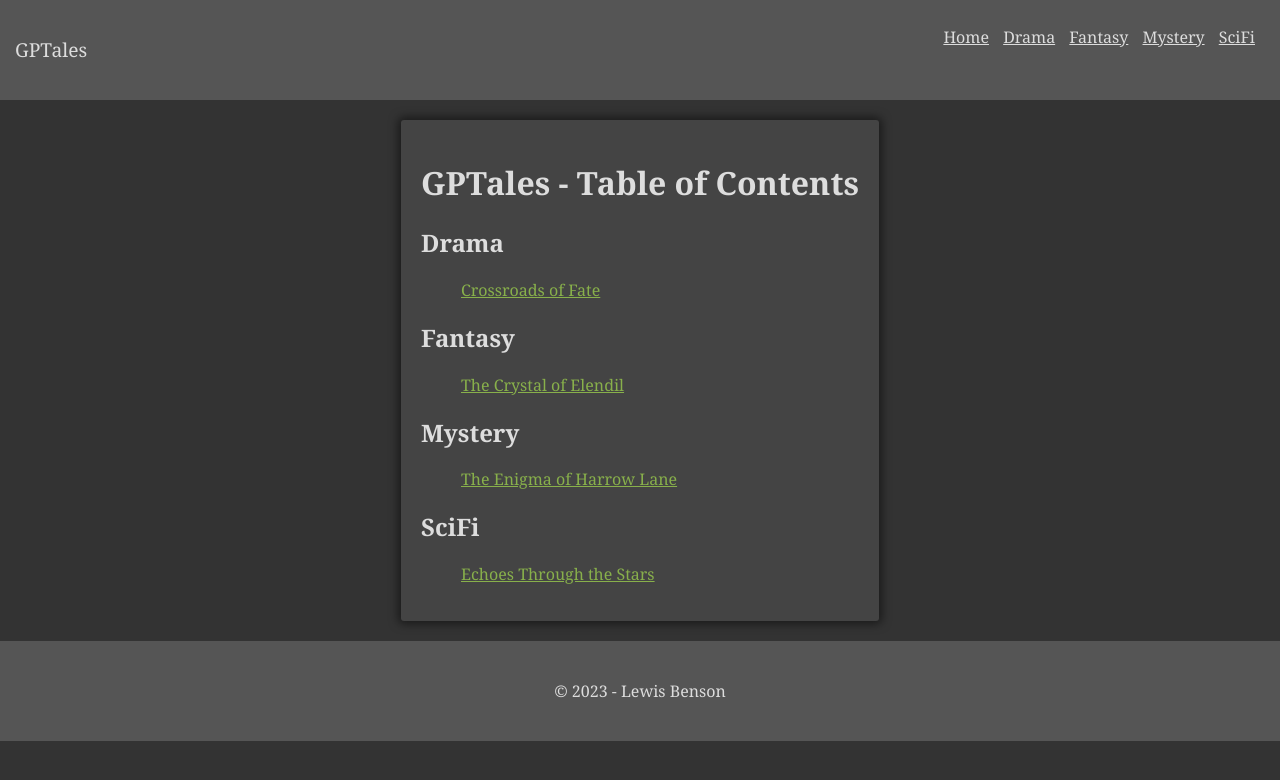
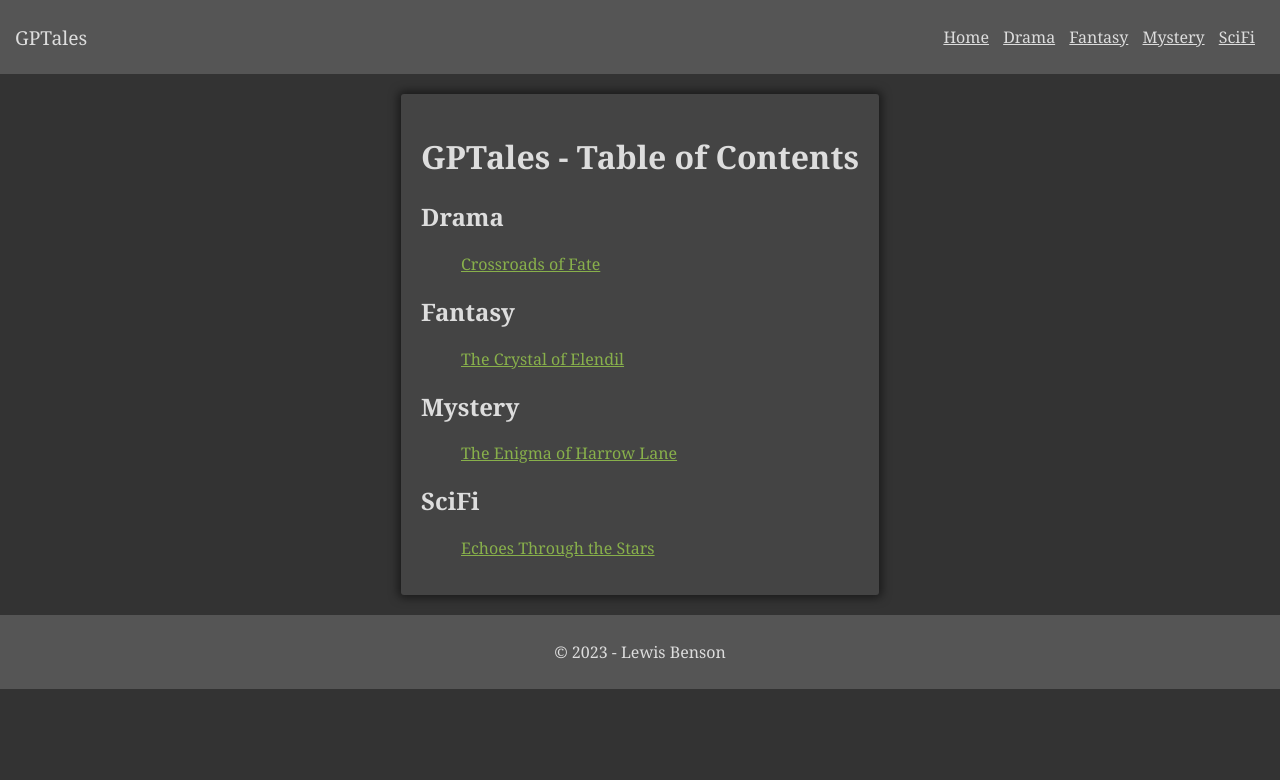
Before and after one commit to tm-LBenson/GPTales, a Jekyll site: the page built from index.html, in a window 1280 px wide. Shown: the top 780 px of the page. Built offline with Jekyll 4.4.1, drawn with Linux system fonts in a browser that asks for light colours.

Commit message:
remove massive line height

```diff
--- a/assets/css/pagination.css
+++ b/assets/css/pagination.css
@@ -4,12 +4,6 @@
 
 button:hover {
   background-color: #f0f0f0;
-}
-
-p {
-  display: inline-block;
-  margin: 0 10px;
-  line-height: 80px;
 }
 
 select {
--- a/assets/css/styles.css
+++ b/assets/css/styles.css
@@ -86,3 +86,6 @@
 a {
   color: #88b04b; /* Pantone's Greenery color, like an old library lamp */
 }
+p {
+  display: inline-block;
+}
```
